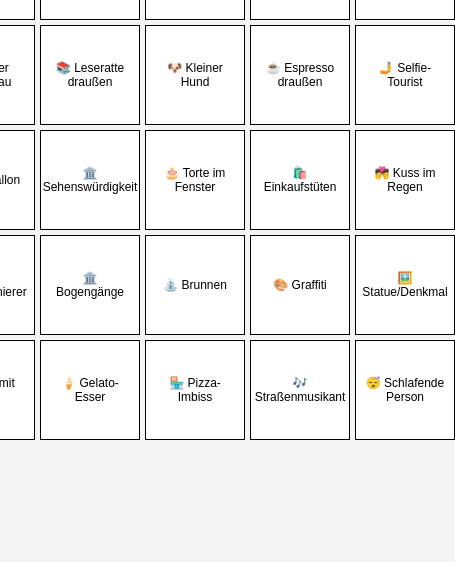
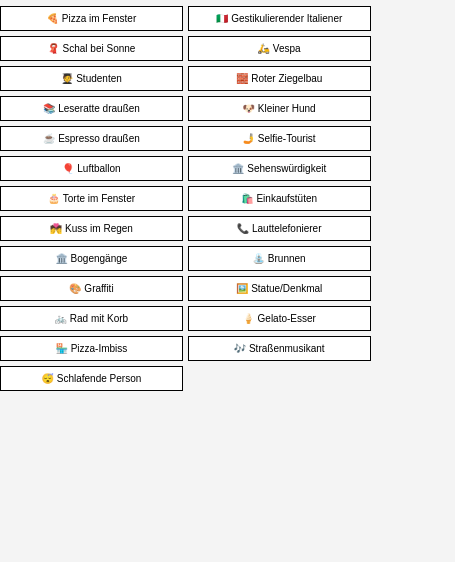
Before and after one commit to turtlecoding-lab/bologna-bingo, a plain HTML site: page index.html in a window 390 px wide. Shown: the part 282-844 px from the top of the page, 455 px wide, since content can reach past the window. Drawn offline with Linux system fonts and the light colour scheme.

Commit message:
Update style.css

```diff
--- a/style.css
+++ b/style.css
@@ -14,9 +14,11 @@ body {
 
 .grid {
   display: grid;
-  grid-template-columns: repeat(5, 100px); /* Felder bleiben 100px groß */
-  grid-template-rows: repeat(5, 100px);    /* Felder bleiben 100px hoch */
-  gap: 5px; /* Etwas mehr Abstand zwischen den Feldern */
+  grid-template-columns: repeat(5, 1fr); /* Flexible Spalten */
+  grid-template-rows: repeat(5, 1fr); /* Flexible Reihen */
+  gap: 5px;
+  width: 90vw; /* Breite auf 90% der Viewport-Breite setzen */
+  max-width: 800px; /* Maximalbreite für große Bildschirme */
 }
 
 .bingo-tile {
@@ -25,11 +27,12 @@ body {
   align-items: center;
   background-color: #fff;
   border: 1px solid #000;
-  font-size: 12px; /* Schriftgröße auf 12px reduziert */
-  padding: 8px; /* Mehr Padding */
+  font-size: 16px;
+  padding: 10px;
   text-align: center;
   cursor: pointer;
   user-select: none;
+  box-sizing: border-box;
 }
 
 .bingo-tile:hover {
@@ -41,3 +44,27 @@ body {
   background-color: #4CAF50; /* Grüner Hintergrund */
   color: white; /* Weißer Text */
 }
+
+/* Media Query für Handys */
+@media (max-width: 600px) {
+  .grid {
+    grid-template-columns: repeat(3, 1fr); /* 3 Spalten auf Handys */
+    width: 95vw; /* Breite noch etwas erhöhen */
+  }
+
+  .bingo-tile {
+    font-size: 12px; /* Kleinere Schriftgröße auf Handys */
+    padding: 8px; /* Etwas weniger Abstand */
+  }
+}
+
+@media (max-width: 400px) {
+  .grid {
+    grid-template-columns: repeat(2, 1fr); /* 2 Spalten auf sehr kleinen Handys */
+  }
+
+  .bingo-tile {
+    font-size: 10px; /* Noch kleinere Schriftgröße */
+    padding: 6px; /* Weniger Abstand */
+  }
+}
```
